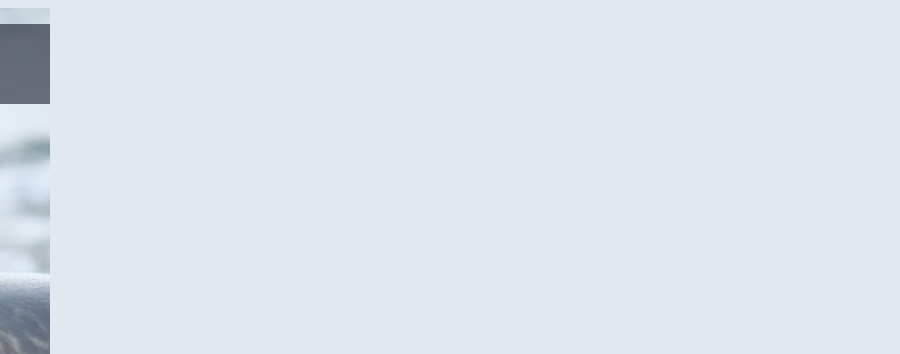
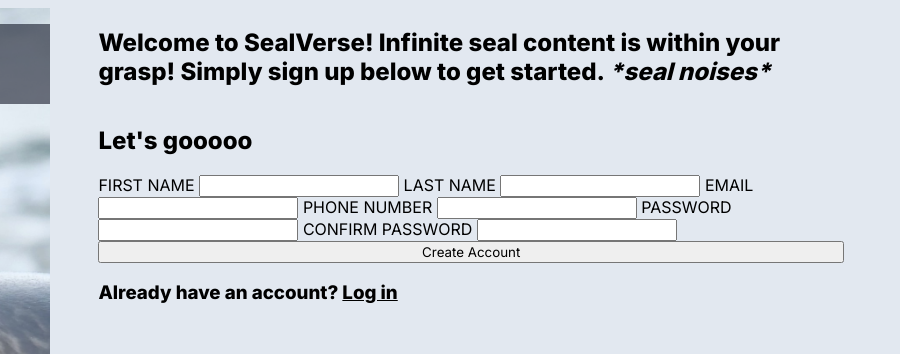
Before and after one commit to EricWritesCode/odin-sign-up-form, a plain HTML site: page index.html in a window 1280 px wide. Shown: the top 354 px of the page, 380-1280 px from the left. Drawn offline with Linux system fonts and the light colour scheme.

Commit message:
Add main content to HTML

```diff
--- a/index.html
+++ b/index.html
@@ -26,6 +26,31 @@
         >
       </p>
     </div>
+    <div class="main-content">
+      <h2>
+        Welcome to SealVerse! Infinite seal content is within your grasp! Simply sign up below to get started.
 
+        <em>*seal noises*</em>
+      </h2>
+      <div class="form-div">
+        <h2>Let's gooooo</h2>
+        <form>
+          <label for="first_name">FIRST NAME</label>
+          <input type="text" name="first_name" id="first_name">
+          <label for="last_name">LAST NAME</label>
+          <input type="text" name="last_name" id="last_name">
+          <label for="email_input">EMAIL</label>
+          <input type="email" name="email" id="email_input">
+          <label for="phone_num">PHONE NUMBER</label>
+          <input type="text" name="phone_num" id="phone_num">
+          <label for="pass">PASSWORD</label>
+          <input type="pass" name="pass" id="pass">
+          <label for="pass_confirm">CONFIRM PASSWORD</label>
+          <input type="password" name="pass_confirm" id="pass_confirm">
+        </form>
+      </div>
+      <button type="submit">Create Account</button>
+      <h3>Already have an account? <a href="https://en.wikipedia.org/wiki/Pinniped">Log in</a></h3>
+    </div>
   </body>
 </html>
--- a/styles.css
+++ b/styles.css
@@ -75,4 +75,18 @@ a {
   color: white;
 }
 
+.main-content {
+  display: flex;
+  flex-direction: column;
+
+  height: 99vh;
+  padding-left: 3rem;
+  padding-right: 3rem;
+  /* border: 1px solid blue; */
+}
+
+.main-content * {
+  /* border: 1px solid orange; */
+}
+
 /* TODO - Change position of credit to overlay bottom of image */
```
